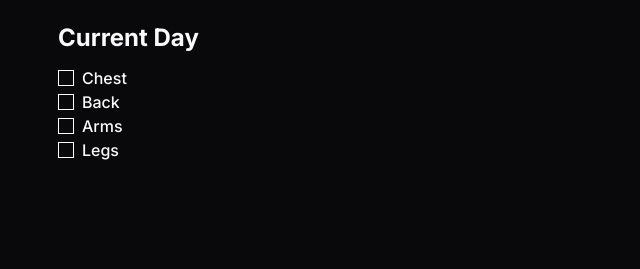
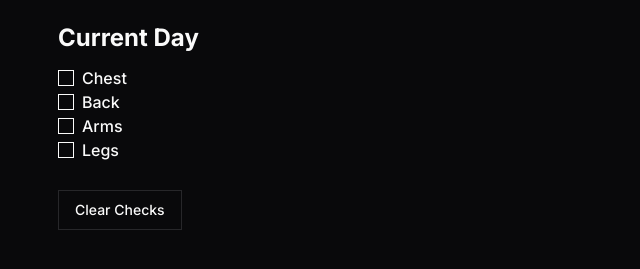
Before and after one commit to Dillonzellis/training-program, a Next.js app: page /4-day-split in a window 1280 px wide. Shown: the part 227-496 px from the top of the page, without its empty margins (22-662 px from the left). Built offline with nearby package versions, Linux system fonts and the light colour scheme.

Commit message:
feat: add clear checks button

```diff
--- a/src/components/SplitCheckbox.tsx
+++ b/src/components/SplitCheckbox.tsx
@@ -5,11 +5,16 @@ import { useLocalStorage } from "usehooks-ts";
 import { Checkbox } from "@/components/ui/checkbox";
 import { fourDayChecks } from "@/data/4DayChecks";
 import type { CheckType } from "@/data/4DayChecks";
+import { Button } from "./ui/button";
 
 interface CheckProps extends CheckType {
   onClick: (id: string) => void;
   checked: boolean;
 }
+
+// const clearChecks = () => {
+//   return <button onClick={() => setCheckedState({})}>Clear checks</button>;
+// };
 
 const Check = ({ id, label, onClick, checked }: CheckProps) => {
   return (
@@ -48,8 +53,13 @@ export const SplitCheckbox = () => {
     setCheckedState(initialState);
   }, []);
 
+  const handleClearChecks = () => {
+    setCheckedState({});
+  };
+
   return (
-    <div className="space-y-2">
+    <div>
+      <div className="space-y-2 pb-8">
         {fourDayChecks.map((check) => (
           <Check
             onClick={handleCheck}
@@ -59,5 +69,9 @@ export const SplitCheckbox = () => {
           />
         ))}
       </div>
+      <Button onClick={handleClearChecks} variant="outline">
+        Clear Checks
+      </Button>
+    </div>
   );
 };
```
Lines whose indentation alone changed are shown as unchanged.
